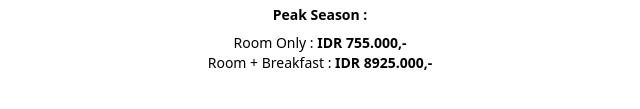
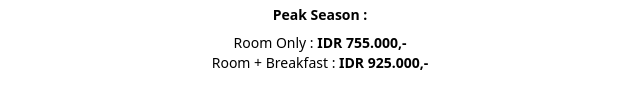
Before and after one commit to roodey21/pricelist-hotel, a website: page lgh/superior-mockup.html in a window 1280 px wide. Shown: the part 983-1092 px from the top of the page, 320-960 px from the left. Drawn offline with nearby package versions, Linux system fonts and the light colour scheme.

Commit message:
update harga

```diff
--- a/lgh/superior-mockup.html
+++ b/lgh/superior-mockup.html
@@ -170,7 +170,7 @@
                         <h4 class="font-semibold">Peak Season :</h4>
                         <ul class="p-2">
                             <li>Room Only : <span class="font-semibold">IDR 755.000,-</span></li>
-                            <li>Room + Breakfast : <span class="font-semibold">IDR 8925.000,-</span></li>
+                            <li>Room + Breakfast : <span class="font-semibold">IDR 925.000,-</span></li>
                         </ul>
                     </li>
                 </ul>
```
